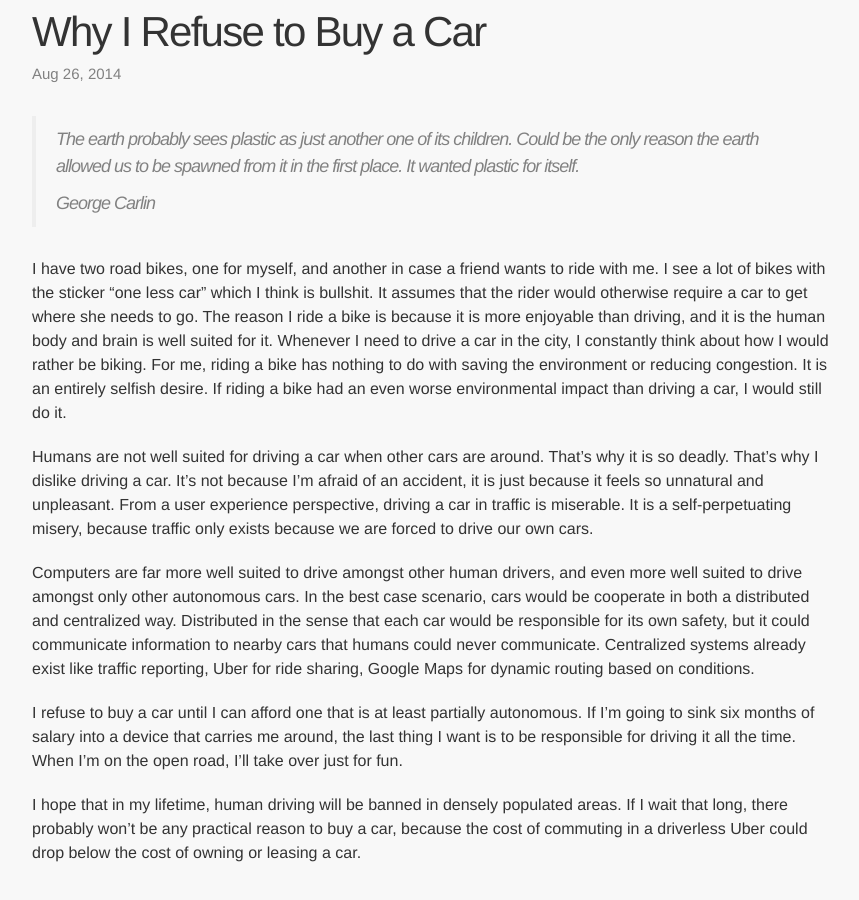
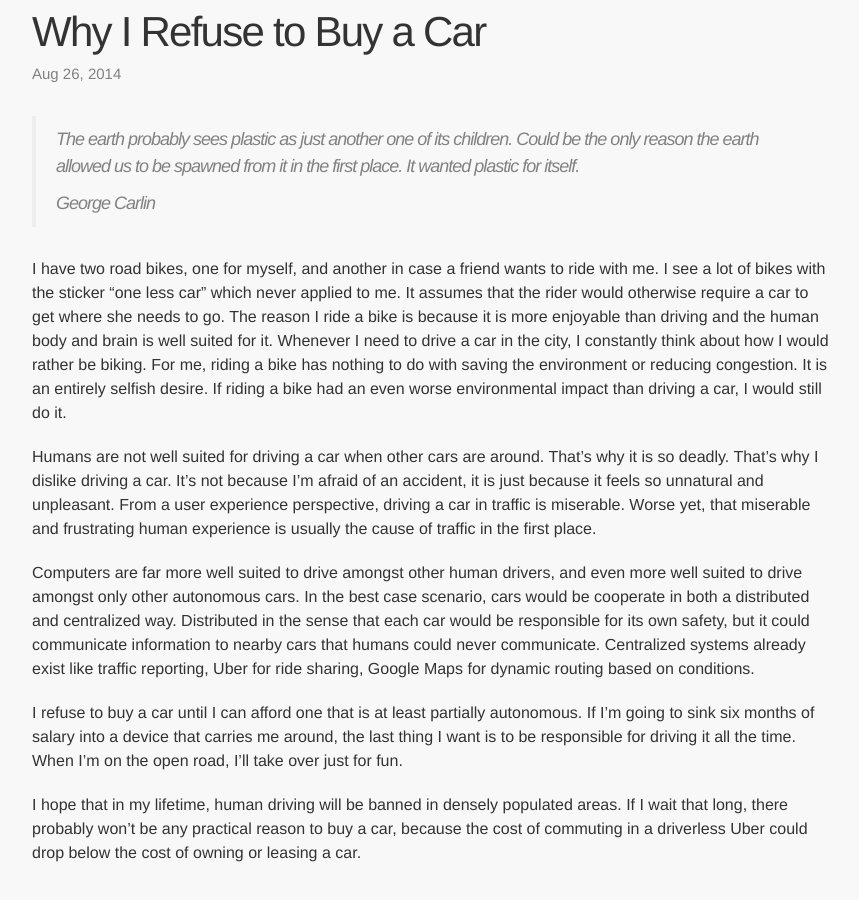
Before and after one commit to dmzza/dmzza, a Jekyll site: the page built from _posts/2014-08-26-why-i-refuse-to-buy-a-car.md, in a window 1280 px wide and 900 px high, scrolled down 356 px. Shown: the whole window, without its empty margins (208-1067 px from the left). Built offline with Jekyll 4.4.1, drawn with Linux system fonts in a browser that asks for light colours; nearby versions of some CDN libraries.

Commit message:
Driverless edits

```diff
--- a/_posts/2014-08-26-why-i-refuse-to-buy-a-car.md
+++ b/_posts/2014-08-26-why-i-refuse-to-buy-a-car.md
@@ -14,10 +14,10 @@ youtube: "rld0KDcan_w"
 > George Carlin
 
 I have two road bikes, one for myself, and another in case a friend wants to
-ride with me. I see a lot of bikes with the sticker "one less car" which I think
-is bullshit. It assumes that the rider would otherwise require a car to get where
-she needs to go. The reason I ride a bike is because it is more enjoyable than
-driving, and it is the human body and brain is well suited for it. Whenever I
+ride with me. I see a lot of bikes with the sticker "one less car" which never
+applied to me. It assumes that the rider would otherwise require a car to get
+where she needs to go. The reason I ride a bike is because it is more enjoyable
+than driving and the human body and brain is well suited for it. Whenever I
 need to drive a car in the city, I constantly think about how I would rather
 be biking. For me, riding a bike has nothing to do with saving the environment
 or reducing congestion. It is an entirely selfish desire. If riding a bike had
@@ -26,9 +26,9 @@ an even worse environmental impact than driving a car, I would still do it.
 Humans are not well suited for driving a car when other cars are around. That's
 why it is so deadly. That's why I dislike driving a car. It's not because I'm
 afraid of an accident, it is just because it feels so unnatural and unpleasant.
-From a user experience perspective, driving a car in traffic is miserable. It is
-a self-perpetuating misery, because traffic only exists because we are forced to
-drive our own cars.
+From a user experience perspective, driving a car in traffic is miserable. Worse
+yet, that miserable and frustrating human experience is usually the cause of
+traffic in the first place.
 
 Computers are far more well suited to drive amongst other human drivers, and even
 more well suited to drive amongst only other autonomous cars. In the best case
```
Also changed, not shown: other parts of _posts/2014-08-26-why-i-refuse-to-buy-a-car.md (+1 -1 lines), img/driverless.jpg (added).
